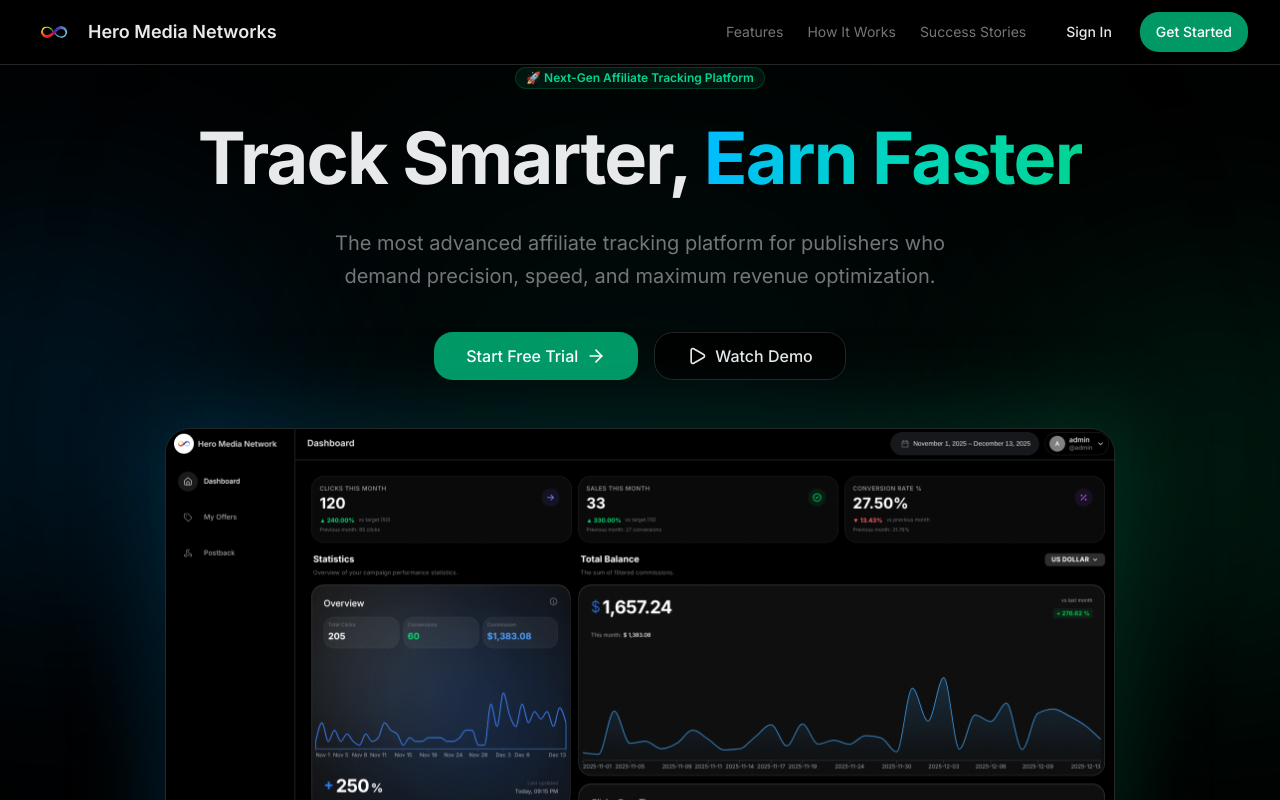
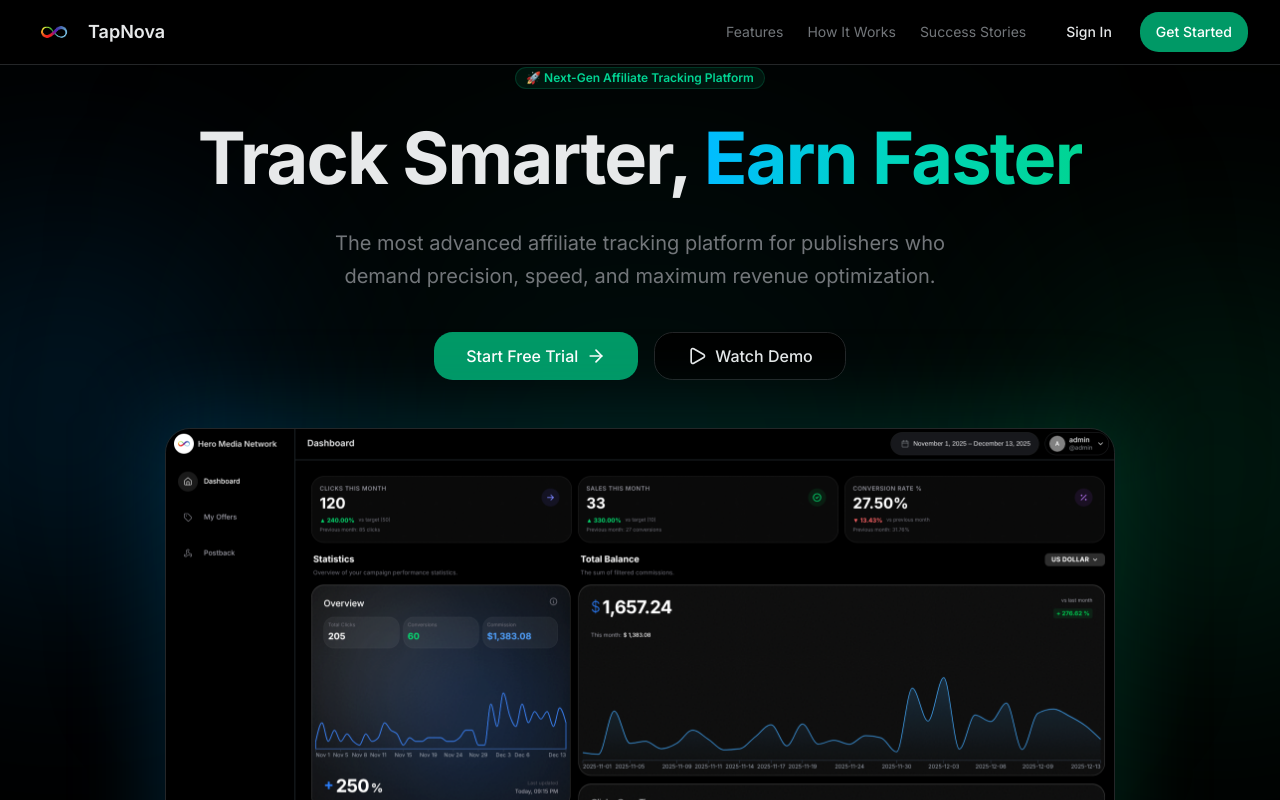
Before and after one commit to webfirex/heromedianetworks, a Next.js app: page / in a window 1280 px wide. Shown: the top 800 px of the page. Built offline with nearby package versions, Linux system fonts and the light colour scheme; no server answers.

Commit message:
added new chagnes

```diff
--- a/src/app/admin/dashboard/components/AdminSidebar.tsx
+++ b/src/app/admin/dashboard/components/AdminSidebar.tsx
@@ -71,7 +71,7 @@
                 if (!isMobile) setCollapsed((c) => !c);
               }}
             >
-              Hero Media Network
+              TapNova
             </Title>
           )}
         </Flex>
--- a/src/app/auth/admin/login/page.tsx
+++ b/src/app/auth/admin/login/page.tsx
@@ -77,12 +77,12 @@
           <div className="flex items-center justify-center gap-3 mb-8">
             <Image
               src="/assests/logo.png"
-              alt="Hero Media Network Logo"
+              alt="TapNova Logo"
               width={56}
               height={56}
               className="rounded-xl"
             />
-            <span className="text-xl font-semibold text-foreground">Hero Media Network</span>
+            <span className="text-xl font-semibold text-foreground">TapNova</span>
           </div>
 
           <Card className="bg-card/50 backdrop-blur-sm border-border">
--- a/src/app/auth/login/page.tsx
+++ b/src/app/auth/login/page.tsx
@@ -80,12 +80,12 @@
           <div className="flex items-center justify-center gap-3 mb-8">
             <Image
               src="/assests/logo.png"
-              alt="Hero Media Network Logo"
+              alt="TapNova Logo"
               width={56}
               height={56}
               className="rounded-xl"
             />
-            <span className="text-xl font-semibold text-foreground">Hero Media Network</span>
+            <span className="text-xl font-semibold text-foreground">TapNova</span>
           </div>
 
           <Card className="bg-card/50 backdrop-blur-sm border-border">
--- a/src/app/auth/signup/page.tsx
+++ b/src/app/auth/signup/page.tsx
@@ -138,12 +138,12 @@
           <div className="flex items-center justify-center gap-3 mb-8">
             <Image
               src="/assests/logo.png"
-              alt="Hero Media Network Logo"
+              alt="TapNova Logo"
               width={56}
               height={56}
               className="rounded-xl"
             />
-            <span className="text-xl font-semibold text-foreground">Hero Media Network</span>
+            <span className="text-xl font-semibold text-foreground">TapNova</span>
           </div>
 
           <Card className="bg-card/50 backdrop-blur-sm border-border">
--- a/src/app/forgot-password/page.tsx
+++ b/src/app/forgot-password/page.tsx
@@ -52,12 +52,12 @@
           <div className="flex items-center justify-center gap-3 mb-8">
             <Image
               src="/assests/logo.png"
-              alt="Hero Media Network Logo"
+              alt="TapNova Logo"
               width={56}
               height={56}
               className="rounded-xl"
             />
-            <span className="text-xl font-semibold text-foreground">Hero Media Network</span>
+            <span className="text-xl font-semibold text-foreground">TapNova</span>
           </div>
 
           <Card className="bg-card/50 backdrop-blur-sm border-border">
--- a/src/app/home/page.tsx
+++ b/src/app/home/page.tsx
@@ -57,7 +57,7 @@
     {
       name: "Sarah Chen",
       company: "MediaFlow Inc",
-      text: "Hero Media Networks transformed our affiliate tracking. ROI increased by 340% in just 3 months.",
+      text: "TapNova transformed our affiliate tracking. ROI increased by 340% in just 3 months.",
       avatar: "https://images.pexels.com/photos/3768894/pexels-photo-3768894.jpeg?auto=compress&cs=tinysrgb&w=150&h=150&fit=crop"
     },
     {
@@ -152,7 +152,7 @@
               whileHover={{ scale: 1.02 }}
             >
               <Image src="/assests/logoR.png" alt="Logo" width={44} height={44} />
-              <span className="text-lg font-semibold text-foreground hidden md:inline">Hero Media Networks</span>
+              <span className="text-lg font-semibold text-foreground hidden md:inline">TapNova</span>
             </motion.div>
 
             <div className="flex items-center space-x-4 md:space-x-6">
@@ -542,7 +542,7 @@
               Success <span className="text-sky-400">Stories</span>
             </h2>
             <p className="text-xl text-muted-foreground max-w-2xl mx-auto">
-              See how publishers are maximizing their revenue with Hero Media Networks
+              See how publishers are maximizing their revenue with TapNova
             </p>
           </motion.div>
 
@@ -613,7 +613,7 @@
               Ready to Transform Your Affiliate Network?
             </h2>
             <p className="text-xl text-emerald-100 mb-10 max-w-2xl mx-auto">
-              Join thousands of publishers who trust Hero Media Networks to maximize their revenue
+              Join thousands of publishers who trust TapNova to maximize their revenue
             </p>
 
             <div className="flex flex-col sm:flex-row gap-4 justify-center items-center">
@@ -639,7 +639,7 @@
             <div className="col-span-1 md:col-span-2">
               <div className="flex items-center space-x-3 mb-4">
                 <Image src="/assests/logoR.png" alt="Logo" width={44} height={44} />
-                <span className="text-xl font-bold text-foreground">Hero Media Networks</span>
+                <span className="text-xl font-bold text-foreground">TapNova</span>
               </div>
               <p className="text-muted-foreground max-w-md">
                 The most advanced affiliate tracking platform for publishers who demand precision, speed, and maximum revenue optimization.
@@ -668,8 +668,7 @@
           </div>
 
           <div className="border-t border-border mt-12 pt-8 text-center text-muted-foreground text-sm">
-            <Link href="https://webepex.com"><p className="mb-2">Designed & Developed by <span className='text-emerald-400 font-semibold hover:text-emerald-300 transition-colors'>WebEpex</span> | prakhar@webepex.com</p></Link>
-            <p>Copyright &copy; 2025 | Hero Media Networks | All Rights Reserved</p>
+            <p>Copyright &copy; 2025 | TapNova | All Rights Reserved</p>
           </div>
         </div>
       </footer>
--- a/src/app/layout.tsx
+++ b/src/app/layout.tsx
@@ -9,7 +9,7 @@
 const inter = Inter({ subsets: ['latin'] });
 
 export const metadata: Metadata = {
-  title: 'Hero Media Networks - Track Smarter, Earn Faster',
+  title: 'TapNova - Track Smarter, Earn Faster',
   description: 'The most advanced affiliate tracking platform for publishers who demand precision, speed, and maximum revenue optimization.',
   icons: [
     { rel: 'icon', url: '/assests/logoR2.png', type: 'image/x-icon' }
--- a/src/app/publisher/dashboard/components/layout/DashboardSidebar.tsx
+++ b/src/app/publisher/dashboard/components/layout/DashboardSidebar.tsx
@@ -102,7 +102,7 @@
                 className="text-base font-semibold text-sidebar-foreground whitespace-nowrap cursor-pointer max-md:cursor-default"
                 onClick={onToggleCollapse}
               >
-                Hero Media Network
+                TapNova
               </motion.h2>
             )}
           </div>
--- a/src/styles/globals.css
+++ b/src/styles/globals.css
@@ -253,19 +253,50 @@
     background-color: transparent !important;
   }
 
-  /* Day cells - selected */
+  /* Day cells - selected (including first selected date when only one is selected) */
   .mantine-Calendar-day[data-selected],
   .mantine-Calendar-day[data-selected="true"],
-  .mantine-Calendar-day[data-in-range-boundary] {
+  .mantine-Calendar-day[data-in-range-boundary],
+  .mantine-Calendar-day[data-first-in-range],
+  .mantine-Calendar-day[data-last-in-range],
+  button.mantine-Calendar-day[data-selected],
+  button.mantine-Calendar-day[data-selected="true"] {
     background-color: #3b82f6 !important; /* primary blue */
-    color: #0b1220 !important;
+    color: #ffffff !important; /* white text for better contrast on blue */
+    font-weight: 600 !important;
+    border-radius: 8px !important;
   }
 
   /* Day cells - in range */
   .mantine-Calendar-day[data-in-range],
-  .mantine-Calendar-day[data-in-range="true"] {
+  .mantine-Calendar-day[data-in-range="true"],
+  button.mantine-Calendar-day[data-in-range] {
     background-color: rgba(59, 130, 246, 0.15) !important;
     color: #e4e4e7 !important;
+  }
+
+  /* Day cells - hover state (fix text color when background becomes white/light) */
+  .mantine-Calendar-day:hover:not([data-selected]):not([data-in-range]):not([data-outside]),
+  button.mantine-Calendar-day:hover:not([data-selected]):not([data-in-range]):not([data-outside]) {
+    background-color: rgba(255, 255, 255, 0.1) !important;
+    color: #e4e4e7 !important; /* keep text light on dark hover */
+    border-radius: 8px !important;
+  }
+
+  /* When hover creates a light background, ensure text is dark */
+  .mantine-Calendar-day:hover[data-hovered]:not([data-selected]):not([data-in-range]),
+  button.mantine-Calendar-day:hover[data-hovered]:not([data-selected]):not([data-in-range]) {
+    background-color: rgba(255, 255, 255, 0.15) !important;
+    color: #e4e4e7 !important;
+    border-radius: 8px !important;
+  }
+
+  /* Ensure any day with selected attribute is highlighted, even if it's the only one */
+  .mantine-Calendar-day[data-selected]:not([data-in-range]),
+  button.mantine-Calendar-day[data-selected]:not([data-in-range]) {
+    background-color: #3b82f6 !important;
+    color: #ffffff !important;
+    font-weight: 600 !important;
   }
 
   /* Calendar header controls (prev/next buttons) */
@@ -409,19 +440,45 @@
   }
 
   .dark-date-picker-wrapper .mantine-DatePickerInput-day[data-selected] {
-    background-color: #3b82f6;
-    color: #0b1220;
+    background-color: #3b82f6 !important;
+    color: #ffffff !important; /* white text for better contrast on blue */
+    font-weight: 600 !important;
   }
 
   .dark-date-picker-wrapper .mantine-DatePickerInput-day[data-in-range] {
-    background-color: rgba(59, 130, 246, 0.15);
-    color: #e4e4e7;
+    background-color: rgba(59, 130, 246, 0.15) !important;
+    color: #e4e4e7 !important;
   }
 
   .dark-date-picker-wrapper .mantine-DatePickerInput-day[data-first-in-range],
   .dark-date-picker-wrapper .mantine-DatePickerInput-day[data-last-in-range] {
-    background-color: #3b82f6;
-    color: #0b1220;
+    background-color: #3b82f6 !important;
+    color: #ffffff !important; /* white text for better contrast on blue */
+    font-weight: 600 !important;
+  }
+
+  /* Fix hover state - when background becomes white/light, text should be dark */
+  .dark-date-picker-wrapper .mantine-DatePickerInput-day:hover:not([data-selected]):not([data-in-range]):not([data-outside]) {
+    background-color: rgba(255, 255, 255, 0.1) !important;
+    color: #e4e4e7 !important; /* keep light text on subtle hover */
+  }
+
+  /* Ensure first selected date is always highlighted, even when only one date is selected */
+  .dark-date-picker-wrapper .mantine-DatePickerInput-day[data-selected="true"],
+  .dark-date-picker-wrapper .mantine-DatePickerInput-day[data-selected],
+  .dark-date-picker-wrapper button.mantine-DatePickerInput-day[data-selected] {
+    background-color: #3b82f6 !important;
+    color: #ffffff !important;
+    font-weight: 600 !important;
+    border-radius: 8px !important;
+  }
+
+  /* Fix hover state for date picker wrapper */
+  .dark-date-picker-wrapper .mantine-DatePickerInput-day:hover:not([data-selected]):not([data-in-range]):not([data-outside]),
+  .dark-date-picker-wrapper button.mantine-DatePickerInput-day:hover:not([data-selected]):not([data-in-range]):not([data-outside]) {
+    background-color: rgba(255, 255, 255, 0.1) !important;
+    color: #e4e4e7 !important;
+    border-radius: 8px !important;
   }
 
   .dark-date-picker-wrapper .mantine-DatePickerInput-month {
```
